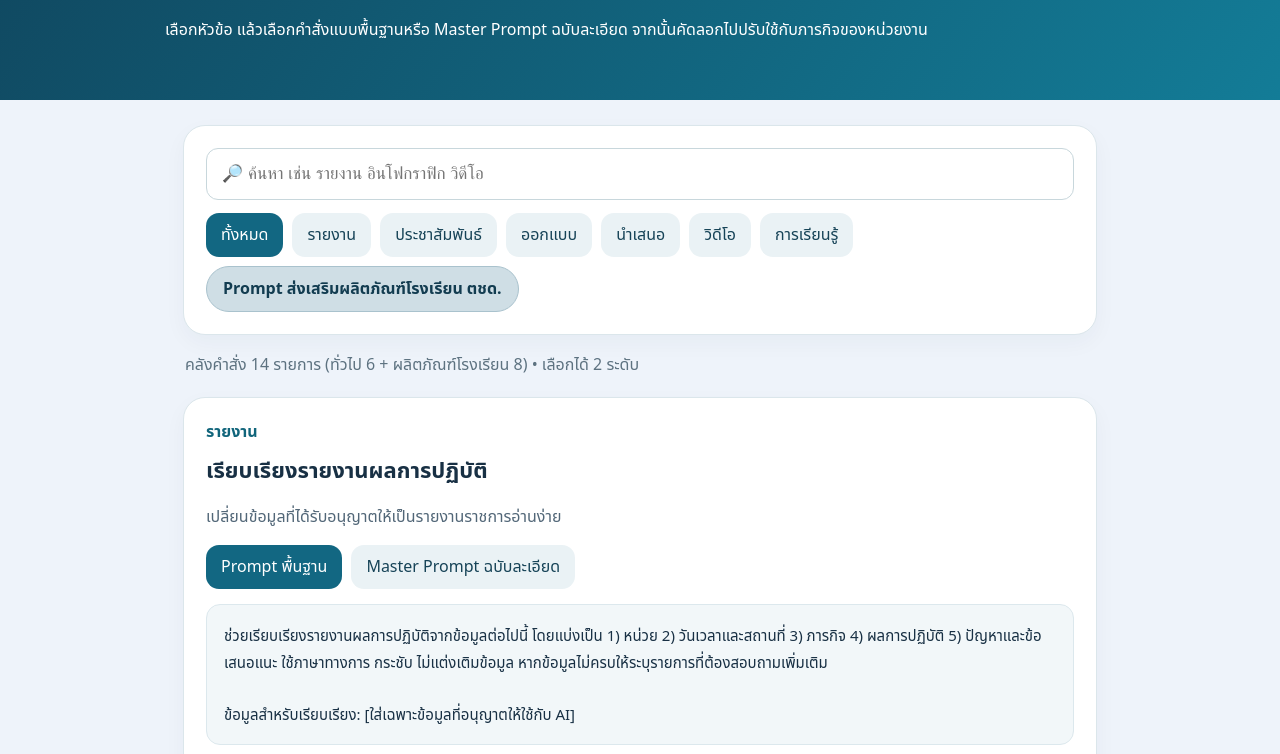
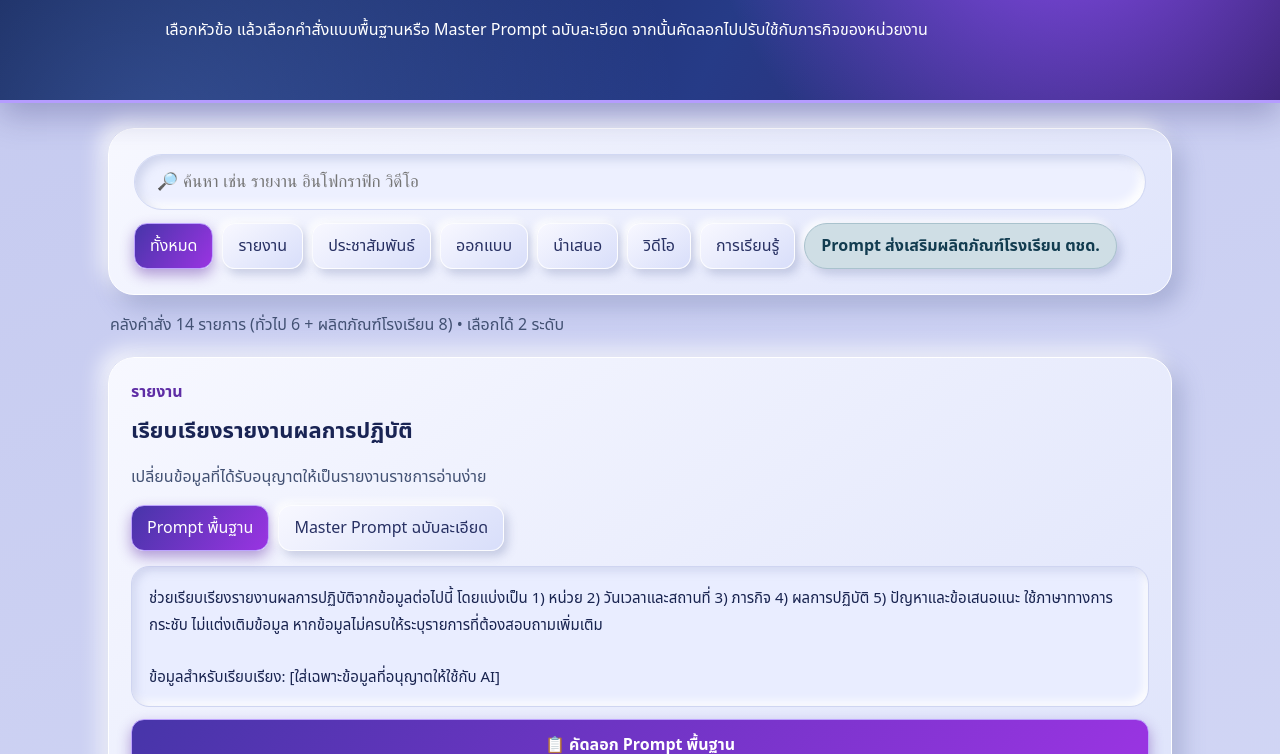
Before and after one commit to bppit23-hash/BPP23-AI-LIBRARY, a plain HTML site: page index.html in a window 1280 px wide. Shown: the part 157-911 px from the top of the page. Drawn offline with Linux system fonts and the light colour scheme.

Commit message:
Apply Soft UI theme without altering prompt data or scripts

```diff
--- a/index.html
+++ b/index.html
@@ -1,7 +1,7 @@
 <!doctype html>
 <html lang="th"><head><meta charset="utf-8"><meta name="viewport" content="width=device-width,initial-scale=1"><meta name="theme-color" content="#105d77"><title>BPP23 AI Prompt Library v2.3</title><style>
 :root{font-family:system-ui,'Noto Sans Thai',sans-serif;color:#183044;background:#eef3fa}*{box-sizing:border-box}body{margin:0}header{background:linear-gradient(125deg,#10465e,#137c97);color:white;padding:35px max(22px,calc((100vw - 950px)/2)) 40px}header h1{font-size:clamp(26px,5vw,42px);margin:8px 0}header p{line-height:1.8;max-width:800px}main{max-width:950px;margin:auto;padding:25px 18px 55px}.toolbar,.card{background:#fff;border:1px solid #dbe6eb;border-radius:22px;padding:22px;margin-bottom:18px;box-shadow:0 8px 22px #17334b0a}input{width:100%;font-size:17px;border:1px solid #c8d7dc;border-radius:12px;padding:15px}.filters,.levels{display:flex;gap:9px;flex-wrap:wrap;margin-top:13px}button{font:inherit;cursor:pointer;border:0;border-radius:13px;padding:10px 15px;background:#eaf2f5;color:#164357}button.active,.copy{background:#126782;color:#fff}.card h2{font-size:22px;margin:10px 0}.category{color:#11657b;font-weight:700}.desc{color:#526778;line-height:1.6}.prompt{white-space:pre-wrap;overflow-wrap:anywhere;background:#f2f7f9;border:1px solid #dce8ed;padding:17px;border-radius:14px;line-height:1.75;font-size:15px;margin-top:15px}.copy{width:100%;font-weight:700;margin-top:12px;padding:13px}.meta{color:#5d7280;margin:10px 2px 20px}.notice{line-height:1.8;color:#566c7a}footer{text-align:center;color:#627987;padding:15px 0 30px}@media(max-width:540px){header{padding:25px 20px}.toolbar,.card{padding:17px;border-radius:18px}button{padding:10px 13px}}
-</style></head><body><header><div>กองกำกับการตำรวจตระเวนชายแดนที่ 23</div><h1>🤖 BPP23 AI Prompt Library <small style="font-size:.45em">v2.3</small></h1><strong>เรียนรู้ไปด้วยกัน • แบ่งปันคำสั่ง AI พร้อมใช้งาน</strong><p>เลือกหัวข้อ แล้วเลือกคำสั่งแบบพื้นฐานหรือ Master Prompt ฉบับละเอียด จากนั้นคัดลอกไปปรับใช้กับภารกิจของหน่วยงาน</p></header><main><section class="toolbar"><input id="search" type="search" placeholder="🔎 ค้นหา เช่น รายงาน อินโฟกราฟิก วิดีโอ" aria-label="ค้นหาคำสั่ง"><div id="filters" class="filters"></div></section><div class="meta" id="count"></div><section id="cards" aria-label="รายการคำสั่ง AI"></section><p class="notice">🔐 ข้อควรระวัง: ห้ามป้อนข้อมูลลับ ข้อมูลส่วนบุคคล หรือข้อมูลราชการที่ไม่ได้รับอนุญาตลงใน AI สาธารณะ ตรวจสอบข้อเท็จจริง ชื่อ ยศ ตำแหน่ง ตัวเลข และความถูกต้องก่อนนำผลงานไปใช้ทุกครั้ง</p><p class="notice">📌 Master Prompt ในหน้านี้เป็นแม่แบบใหม่เพื่อการเรียนรู้ ไม่ใช่การคัดลอกเอกสาร Private ของหน่วยงาน และไม่ใช่คำสั่งให้ AI ข้ามการตรวจสอบหรืออนุมัติ</p></main><footer>เผยแพร่โดย งานแผนงานและงบประมาณ (ศทส.กก.ตชด.23)</footer><script>
+</style><link rel="stylesheet" href="./soft-ui.css"></head><body><header><div>กองกำกับการตำรวจตระเวนชายแดนที่ 23</div><h1>🤖 BPP23 AI Prompt Library <small style="font-size:.45em">v2.3</small></h1><strong>เรียนรู้ไปด้วยกัน • แบ่งปันคำสั่ง AI พร้อมใช้งาน</strong><p>เลือกหัวข้อ แล้วเลือกคำสั่งแบบพื้นฐานหรือ Master Prompt ฉบับละเอียด จากนั้นคัดลอกไปปรับใช้กับภารกิจของหน่วยงาน</p></header><main><section class="toolbar"><input id="search" type="search" placeholder="🔎 ค้นหา เช่น รายงาน อินโฟกราฟิก วิดีโอ" aria-label="ค้นหาคำสั่ง"><div id="filters" class="filters"></div></section><div class="meta" id="count"></div><section id="cards" aria-label="รายการคำสั่ง AI"></section><p class="notice">🔐 ข้อควรระวัง: ห้ามป้อนข้อมูลลับ ข้อมูลส่วนบุคคล หรือข้อมูลราชการที่ไม่ได้รับอนุญาตลงใน AI สาธารณะ ตรวจสอบข้อเท็จจริง ชื่อ ยศ ตำแหน่ง ตัวเลข และความถูกต้องก่อนนำผลงานไปใช้ทุกครั้ง</p><p class="notice">📌 Master Prompt ในหน้านี้เป็นแม่แบบใหม่เพื่อการเรียนรู้ ไม่ใช่การคัดลอกเอกสาร Private ของหน่วยงาน และไม่ใช่คำสั่งให้ AI ข้ามการตรวจสอบหรืออนุมัติ</p></main><footer>เผยแพร่โดย งานแผนงานและงบประมาณ (ศทส.กก.ตชด.23)</footer><script>
 const items=[
 {cat:'รายงาน',title:'เรียบเรียงรายงานผลการปฏิบัติ',desc:'เปลี่ยนข้อมูลที่ได้รับอนุญาตให้เป็นรายงานราชการอ่านง่าย',basic:`ช่วยเรียบเรียงรายงานผลการปฏิบัติจากข้อมูลต่อไปนี้ โดยแบ่งเป็น 1) หน่วย 2) วันเวลาและสถานที่ 3) ภารกิจ 4) ผลการปฏิบัติ 5) ปัญหาและข้อเสนอแนะ ใช้ภาษาทางการ กระชับ ไม่แต่งเติมข้อมูล หากข้อมูลไม่ครบให้ระบุรายการที่ต้องสอบถามเพิ่มเติม\n\nข้อมูลสำหรับเรียบเรียง: [ใส่เฉพาะข้อมูลที่อนุญาตให้ใช้กับ AI]`,master:`บทบาท: คุณเป็นผู้ช่วยเรียบเรียงเอกสารราชการที่เชี่ยวชาญงานรายงานผลการปฏิบัติ\nภารกิจ: จัดทำร่างรายงานที่ถูกต้อง ชัดเจน และตรวจสอบย้อนกลับได้\nข้อมูลนำเข้า: [หน่วย] [วันเวลา] [สถานที่] [ผู้รับผิดชอบ] [ภารกิจ] [การดำเนินการ] [ผลการปฏิบัติ] [ปัญหา] [ข้อเสนอแนะ]\nข้อกำหนด:\n1. ใช้เฉพาะข้อมูลที่ผู้ใช้ระบุและอนุญาตให้ใช้กับ AI\n2. ห้ามสร้างชื่อ ยศ ตำแหน่ง วันเวลา ตัวเลข หรือผลการปฏิบัติขึ้นเอง\n3. รักษาความหมายและลำดับเหตุการณ์ตามต้นฉบับ\n4. แยกข้อเท็จจริงออกจากข้อเสนอแนะอย่างชัดเจน\n5. ข้อมูลไม่ครบให้ใส่ [รอยืนยัน] และรวบรวมคำถามไว้ท้ายรายงาน\nผลลัพธ์: หัวข้อรายงาน 1) หน่วย 2) วันเวลาและสถานที่ 3) ภารกิจ 4) รายละเอียดการปฏิบัติ 5) ผลการปฏิบัติ 6) ปัญหาและข้อเสนอแนะ 7) ประเด็นที่ต้องตรวจสอบ\nตรวจทาน: ตรวจชื่อ ยศ วันเวลา สถานที่ ตัวเลข และความสอดคล้องก่อนส่งผู้บังคับบัญชา\n\nข้อมูลต้นฉบับ: [วางข้อมูลที่ได้รับอนุญาต]`},
 {cat:'ประชาสัมพันธ์',title:'เขียนข่าวกิจกรรมหน่วยงาน',desc:'ร่างหัวข้อข่าว เนื้อหาข่าว และคำบรรยายภาพ',basic:`ช่วยเรียบเรียงข่าวประชาสัมพันธ์ของหน่วยงานราชการจากข้อมูลที่ให้ จัดทำหัวข้อข่าว เนื้อหาข่าว 2–3 ย่อหน้า และคำบรรยายภาพ 1 ประโยค ใช้ภาษาสุภาพ อ่านเข้าใจง่าย ไม่สร้างชื่อ ตำแหน่ง วันเวลา หรือข้อเท็จจริงเพิ่มเติม\n\nข้อมูลกิจกรรม: [รายละเอียดที่เผยแพร่ได้]`,master:`บทบาท: บรรณาธิการข่าวประชาสัมพันธ์หน่วยงานราชการ\nเป้าหมาย: สื่อสารกิจกรรมอย่างชัดเจน ถูกต้อง เหมาะสำหรับเว็บไซต์และสื่อสังคมออนไลน์\nข้อมูลนำเข้า: [ชื่อกิจกรรม] [วันเวลา] [สถานที่] [ผู้เข้าร่วม] [วัตถุประสงค์] [กิจกรรมสำคัญ] [ผลลัพธ์] [ภาพประกอบที่ได้รับอนุญาต]\nขั้นตอน:\n1. ตรวจว่าข้อมูลสำคัญครบหรือไม่\n2. เสนอหัวข้อข่าว 3 ทางเลือกที่ไม่เกินจริง\n3. เขียนข่าว 2–3 ย่อหน้า โดยเริ่มจากสาระสำคัญ\n4. เขียนคำบรรยายภาพสั้น 1 ประโยค\nข้อห้าม: ห้ามแต่งเติมชื่อ ยศ ตำแหน่ง วันเวลา คำกล่าวอ้าง ผลลัพธ์ หรือคำพูดอ้างอิง\nรูปแบบ: ภาษาไทยทางการ กระชับ ไม่มีถ้อยคำโอ้อวดเกินจริง\nท้ายงาน: แสดงรายการข้อเท็จจริงที่ต้องยืนยันก่อนเผยแพร่\n\nข้อมูลกิจกรรม: [ใส่ข้อมูลที่เผยแพร่ได้]`},
```
